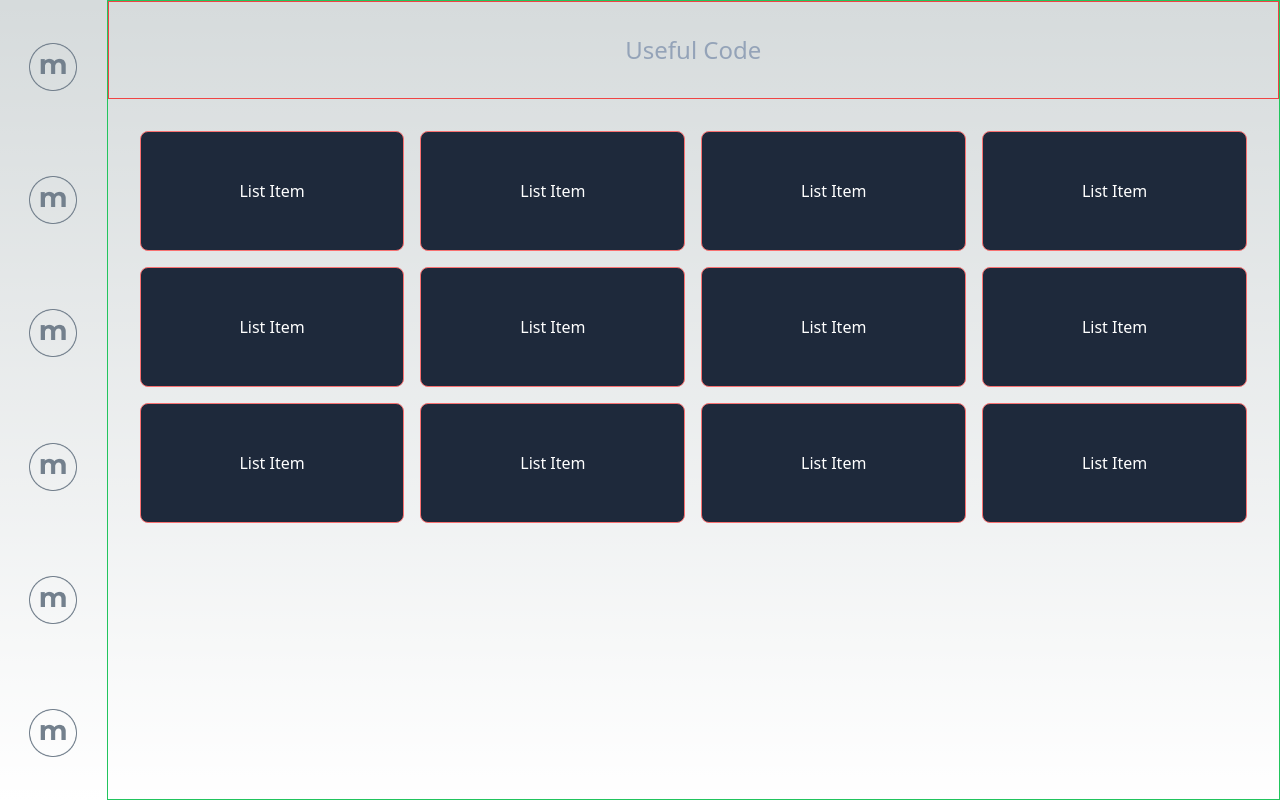
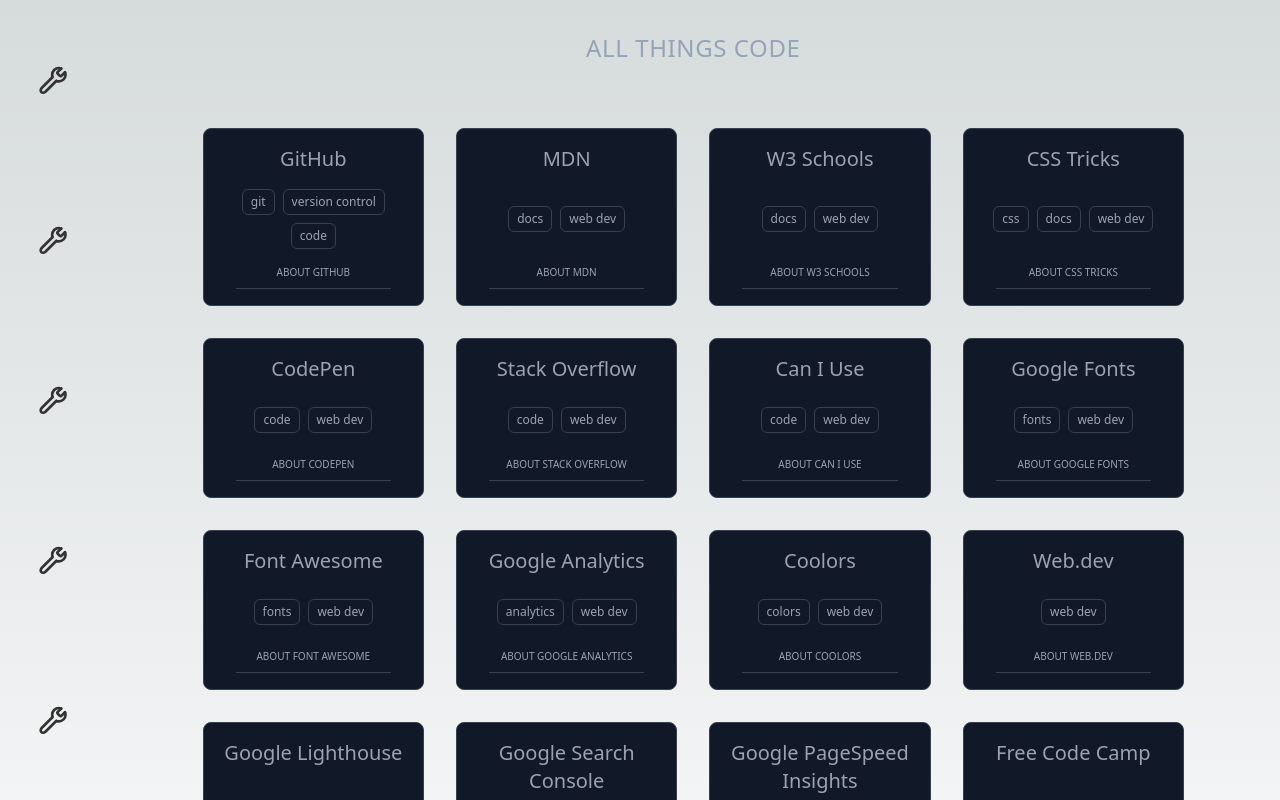
Before and after one commit to michaelgainford/michaelgainford.github.io, a Next.js app: page / in a window 1280 px wide. Shown: the top 800 px of the page. Built offline with nearby package versions, Linux system fonts and the light colour scheme.

Commit message:
Push as is

```diff
--- /dev/null
+++ b/src/app/components/sidebar.jsx
@@ -0,0 +1,60 @@
+import Image from "next/image"
+
+export default function Sidebar () {
+  return (
+    <div className="sidebar min-h-screen h-screen max-h-screen col-span-1">
+      <ul className="grid dvh-full">
+        <li className="flex justify-center items-center">
+          <Image
+            src="/spanner.svg"
+            alt="Vercel Logo"
+            className="logo h-12 w-12 fill-red-500"
+            width={48}
+            height={48}
+            priority
+          />
+        </li>
+        <li className="flex justify-center items-center">
+          <Image
+            src="/spanner.svg"
+            alt="Vercel Logo"
+            className="logo h-12 w-12 fill-red-500"
+            width={48}
+            height={48}
+            priority
+          />
+        </li>
+        <li className="flex justify-center items-center">
+          <Image
+            src="/spanner.svg"
+            alt="Vercel Logo"
+            className="logo h-12 w-12 fill-red-500"
+            width={48}
+            height={48}
+            priority
+          />
+        </li>
+        <li className="flex justify-center items-center">
+          <Image
+            src="/spanner.svg"
+            alt="Vercel Logo"
+            className="logo h-12 w-12 fill-red-500"
+            width={48}
+            height={48}
+            priority
+          />
+        </li>
+        <li className="flex justify-center items-center">
+          <Image
+            src="/spanner.svg"
+            alt="Vercel Logo"
+            className="logo h-12 w-12 fill-red-500"
+            width={48}
+            height={48}
+            priority
+          />
+        </li>
+      </ul>
+    </div>
+  );
+}
--- a/src/app/globals.css
+++ b/src/app/globals.css
@@ -116,7 +116,21 @@ a {
 }
 
 @layer components {
-  .resource-links li {
-    @apply border border-red-400;
+  .resource-link {
+    @apply border border-gray-800 bg-gray-900 rounded-lg p-4 min-h-[160px] text-gray-400 flex items-center justify-center transition-all hover:drop-shadow-sm;
+  }
+
+  .resource-link:hover {
+    @apply bg-gray-800;
+  }
+
+  .sidebar li {
+    @apply divide-y divide-gray-700;
+  }
+  .sidebar svg {
+    @apply stroke-1 stroke-gray-800;
+  }
+  .sidebar img {
+    @apply h-8 w-8;
   }
 }
--- a/src/app/page.js
+++ b/src/app/page.js
@@ -1,121 +1,174 @@
-import Image from "next/image";
+//import Image from "next/image";
+import Sidebar from "./components/sidebar";
 //import { Inter } from '@next/font/google'
+//const inter = Inter({ subsets: ['latin'] })
 
-//const inter = Inter({ subsets: ['latin'] })
+const ResourceData = [
+  {
+    id: 1,
+    resourceName: "GitHub",
+    resourceUrl: "https://www.github.com",
+    resourceDetails: "The world's number one code repository.",
+    resourceTags: ["git", "version control", "code"],
+  },
+  {
+    id: 2,
+    resourceName: "MDN",
+    resourceUrl: "https://mdn.dev",
+    resourceTags: ["docs", "web dev"],
+  },
+  {
+    id: 3,
+    resourceName: "W3 Schools",
+    resourceUrl: "https://www.w3schools.com",
+    resourceTags: ["docs", "web dev"],
+  },
+  {
+    id: 4,
+    resourceName: "CSS Tricks",
+    resourceUrl: "https://css-tricks.com/",
+    resourceTags: ["css", "docs", "web dev"],
+  },
+  {
+    id: 5,
+    resourceName: "CodePen",
+    resourceUrl: "https://codepen.io/",
+    resourceTags: ["code", "web dev"],
+  },
+  {
+    id: 6,
+    resourceName: "Stack Overflow",
+    resourceUrl: "https://stackoverflow.com/",
+    resourceTags: ["code", "web dev"],
+  },
+  {
+    id: 7,
+    resourceName: "Can I Use",
+    resourceUrl: "https://caniuse.com/",
+    resourceTags: ["code", "web dev"],
+  },
+  {
+    id: 8,
+    resourceName: "Google Fonts",
+    resourceUrl: "https://fonts.google.com/",
+    resourceTags: ["fonts", "web dev"],
+  },
+  {
+    id: 9,
+    resourceName: "Font Awesome",
+    resourceUrl: "https://fontawesome.com/",
+    resourceTags: ["fonts", "web dev"],
+  },
+  {
+    id: 10,
+    resourceName: "Google Analytics",
+    resourceUrl: "https://analytics.google.com/",
+    resourceTags: ["analytics", "web dev"],
+  },
+  {
+    id: 11,
+    resourceName: "Coolors",
+    resourceUrl: "https://coolors.co/",
+    resourceTags: ["colors", "web dev"],
+  },
+  {
+    id: 12,
+    resourceName: "Web.dev",
+    resourceUrl: "https://web.dev/",
+    resourceTags: ["web dev"],
+  },
+  {
+    id: 13,
+    resourceName: "Google Lighthouse",
+    resourceUrl: "https://developers.google.com/web/tools/lighthouse",
+    resourceTags: ["web dev"],
+  },
+  {
+    id: 14,
+    resourceName: "Google Search Console",
+    resourceUrl: "https://search.google.com/search-console/about",
+    resourceTags: ["web dev"],
+  },
+  {
+    id: 15,
+    resourceName: "Google PageSpeed Insights",
+    resourceUrl: "https://developers.google.com/speed/pagespeed/insights/",
+    resourceTags: ["web dev"],
+  },
+  {
+    id: 16,
+    resourceName: "Free Code Camp",
+    resourceUrl: "https://www.freecodecamp.org/",
+    resourceTags: ["code", "web dev"],
+  },
+  {
+    id: 17,
+    resourceName: "Codecademy",
+    resourceUrl: "https://www.codecademy.com/",
+    resourceTags: ["code", "web dev"],
+  },
+  {
+    id: 18,
+    resourceName: "Udemy",
+    resourceUrl: "https://www.udemy.com/",
+    resourceTags: ["code", "web dev"],
+  },
+  {
+    id: 19,
+    resourceName: "Burst",
+    resourceUrl: "https://burst.shopify.com/",
+    resourceTags: ["images", "web dev"],
+  },
+  {
+    id: 20,
+    resourceName: "Unsplash",
+    resourceUrl: "https://unsplash.com/",
+    resourceTags: ["images", "web dev"],
+  },
+];
 
 export default function Home() {
   return (
     <div className="grid grid-cols-12">
-      <div className="sidebar h-screen col-span-1">
-        <ul className="grid dvh-full">
-          <li className="flex justify-center items-center">
-            <Image
-              src="/m-grey-placeholder.png"
-              alt="Vercel Logo"
-              className="logo h-12 w-12 fill-red-500"
-              width={48}
-              height={48}
-              priority
-            />
-          </li>
-          <li className="flex justify-center items-center">
-            <Image
-              src="/m-grey-placeholder.png"
-              alt="Vercel Logo"
-              className="logo h-12 w-12 fill-red-500"
-              width={48}
-              height={48}
-              priority
-            />
-          </li>
-          <li className="flex justify-center items-center">
-            <Image
-              src="/m-grey-placeholder.png"
-              alt="Vercel Logo"
-              className="logo h-12 w-12 fill-red-500"
-              width={48}
-              height={48}
-              priority
-            />
-          </li>
-          <li className="flex justify-center items-center">
-            <Image
-              src="/m-grey-placeholder.png"
-              alt="Vercel Logo"
-              className="logo h-12 w-12 fill-red-500"
-              width={48}
-              height={48}
-              priority
-            />
-          </li>
-          <li className="flex justify-center items-center">
-            <Image
-              src="/m-grey-placeholder.png"
-              alt="Vercel Logo"
-              className="logo h-12 w-12 fill-red-500"
-              width={48}
-              height={48}
-              priority
-            />
-          </li>
-          <li className="flex justify-center items-center">
-            <Image
-              src="/m-grey-placeholder.png"
-              alt="Vercel Logo"
-              className="logo h-12 w-12 fill-red-500"
-              width={48}
-              height={48}
-              priority
-            />
-          </li>
-        </ul>
-      </div>
-      <div className="content min-h-screen border border-green-500 col-span-11">
-        <div className="header-bar w-full p-8 border border-red-500">
-          <h1 class="text-2xl text-slate-400 font-medium text-center">
-            Useful Code
+      <Sidebar />
+      <div className="content min-h-screen col-span-11 lg:px-16">
+        <div className="header-bar w-full p-8">
+          <h1 className="text-2xl text-slate-400 text-center uppercase font-light tracking-wide">
+            All things code
           </h1>
         </div>
         <div className="actual-content p-8">
           <div>
-            <ul className="resource-links grid sm:grid-cols-2 lg:grid-cols-3 xl:grid-cols-4 gap-4">
-              <li className="bg-slate-800 rounded-lg p-4 min-h-[120px] text-white flex items-center justify-center">
-                List Item
-              </li>
-              <li className="bg-slate-800 rounded-lg p-4 min-h-[120px] text-white flex items-center justify-center">
-                List Item
-              </li>
-              <li className="bg-slate-800 rounded-lg p-4 min-h-[120px] text-white flex items-center justify-center">
-                List Item
-              </li>
-              <li className="bg-slate-800 rounded-lg p-4 min-h-[120px] text-white flex items-center justify-center">
-                List Item
-              </li>
-              <li className="bg-slate-800 rounded-lg p-4 min-h-[120px] text-white flex items-center justify-center">
-                List Item
-              </li>
-              <li className="bg-slate-800 rounded-lg p-4 min-h-[120px] text-white flex items-center justify-center">
-                List Item
-              </li>
-              <li className="bg-slate-800 rounded-lg p-4 min-h-[120px] text-white flex items-center justify-center">
-                List Item
-              </li>
-              <li className="bg-slate-800 rounded-lg p-4 min-h-[120px] text-white flex items-center justify-center">
-                List Item
-              </li>
-              <li className="bg-slate-800 rounded-lg p-4 min-h-[120px] text-white flex items-center justify-center">
-                List Item
-              </li>
-              <li className="bg-slate-800 rounded-lg p-4 min-h-[120px] text-white flex items-center justify-center">
-                List Item
-              </li>
-              <li className="bg-slate-800 rounded-lg p-4 min-h-[120px] text-white flex items-center justify-center">
-                List Item
-              </li>
-              <li className="bg-slate-800 rounded-lg p-4 min-h-[120px] text-white flex items-center justify-center">
-                List Item
-              </li>
-            </ul>
+            <div className="resource-links grid sm:grid-cols-2 md:grid-cols-3 lg:grid-cols-4 2xl:grid-cols-5 gap-4 lg:gap-8">
+              {ResourceData.map((individualResource) => (
+                <a
+                  className="resource-link flex flex-col gap-4 border border-gray-700 justify-between"
+                  key={individualResource.id}
+                  href={individualResource.resourceUrl}
+                >
+                  <h2 className="text-lg lg:text-xl font-bold lg:font-light text-center">
+                    {individualResource.resourceName}
+                  </h2>
+                  <div className="tags flex flex-wrap gap-2 justify-center">
+                    {individualResource.resourceTags.map((tag) => (
+                      <span
+                        className="tag text-xs text-center px-2 py-1 rounded-md border border-gray-700"
+                        key={tag}
+                      >
+                        {tag}
+                      </span>
+                    ))}
+                  </div>
+
+                  <details className="w-full px-4">
+                    <summary className="text-[10px] pb-2 uppercase flex flex-col items-center border-b border-gray-700">About {individualResource.resourceName}</summary>
+                    <p className="text-xs py-4">
+                      {individualResource.resourceDetails}
+                    </p>
+                  </details>
+                </a>
+              ))}
+            </div>
           </div>
         </div>
       </div>
```
Also changed, not shown: public/spanner.svg (added).
